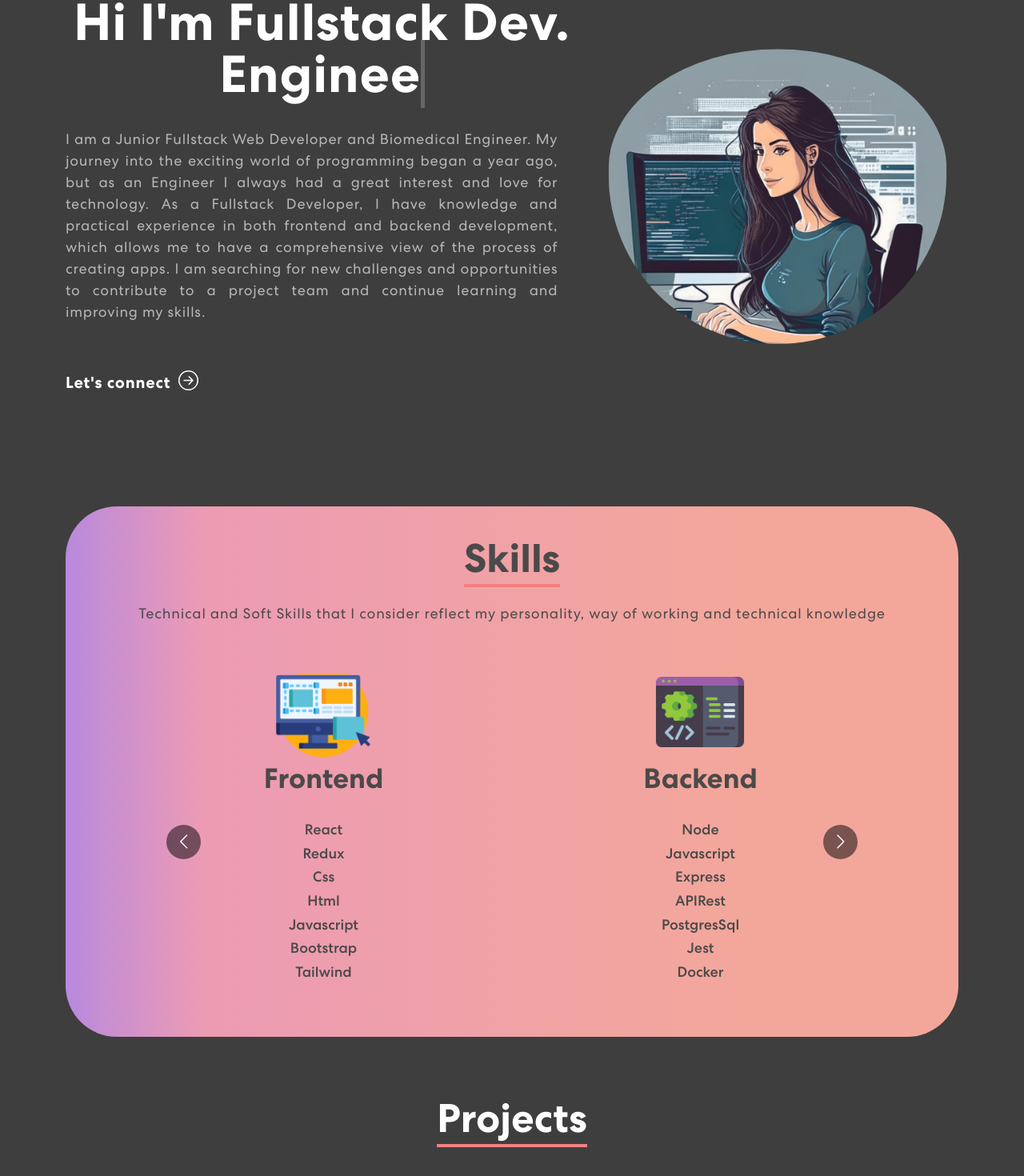
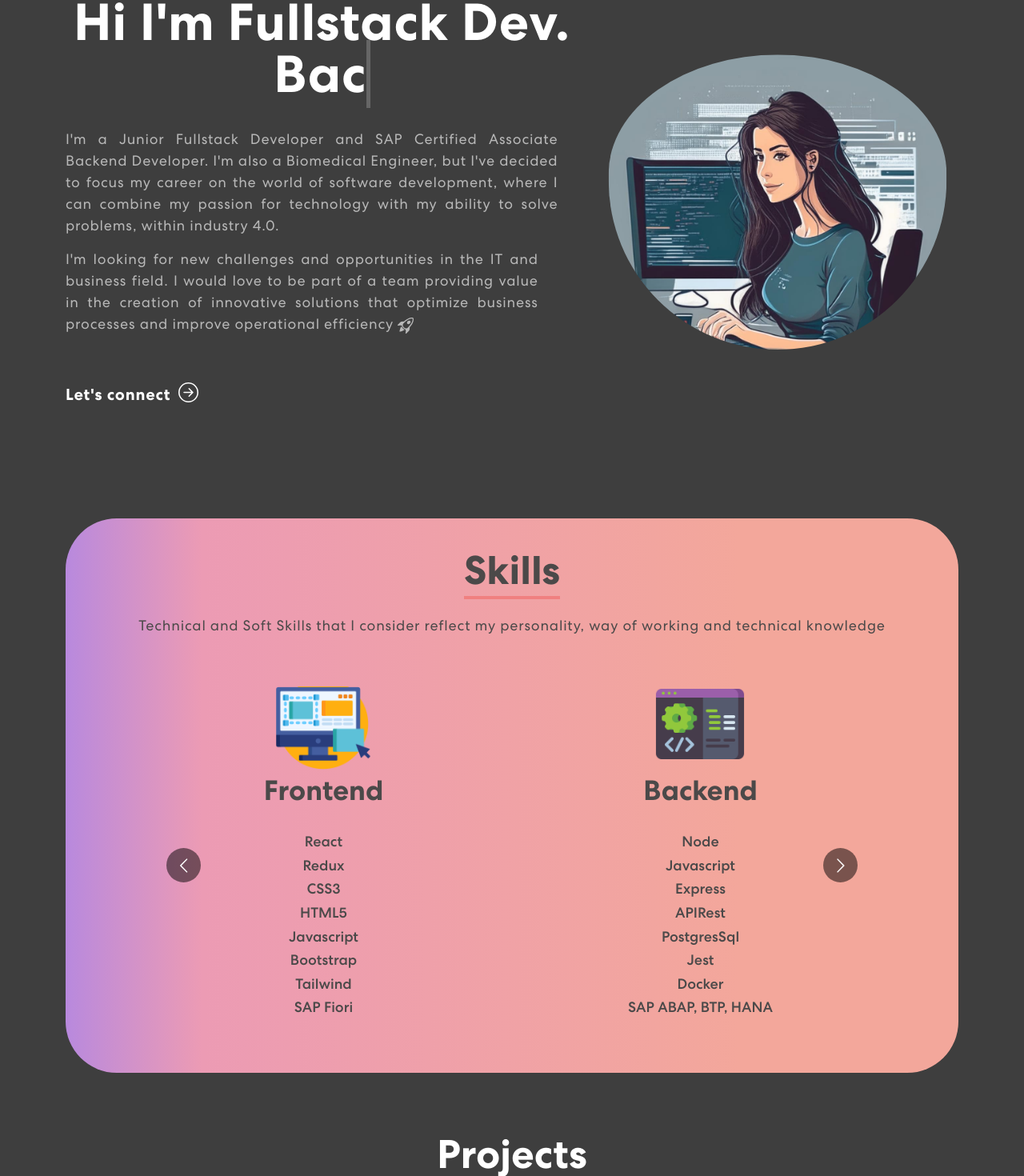
Before and after one commit to RocioAlday/Portfolio-App, a React (Create React App) app in the folder client/: page / in a window 1280 px wide. Shown: the part 284-1754 px from the top of the page at 80% size. Built offline with nearby package versions, Linux system fonts and the light colour scheme.

Commit message:
new-skills-abap-added

```diff
--- a/client/src/components/Banner/Banner.jsx
+++ b/client/src/components/Banner/Banner.jsx
@@ -3,14 +3,15 @@ import {Container, Row, Col} from 'react-bootstrap';
 import { ArrowRightCircle } from 'react-bootstrap-icons';
 import headerImg from '../../Images/woman1.jpg';
 import './banner.css';
+import { BsRocketTakeoff } from "react-icons/bs";
 
 export const Banner= ()=> {
     const [loopNum, setLoopNum]= useState(0);
     const [isDeleting, setisDeleting]= useState(false);
-    const toRotate= ['Engineer', 'Backend', 'Frontend', 'Freelancer', ];
+    const toRotate= ['Engineer', 'Backend', 'Frontend', 'SAP Certified Associate', ];
     const [text, setText]= useState('');
     const period= 2000;
-    const [delta, setDelta]= useState(500 - Math.random() *100);
+    const [delta, setDelta]= useState(100 - Math.random() *100);
 
     useEffect(()=> {
         let ticker= setInterval(()=>{
@@ -48,9 +49,9 @@ export const Banner= ()=> {
                     <Col xs={12} md={6} xl={7} >
                         <span className="tagline">Welcome to my Portfolio</span>
                         <h1>{`Hi I'm Fullstack Dev. ` }<br/><span className="wrap">{text}</span></h1>
-                        <p>I am a Junior Fullstack Web Developer and Biomedical Engineer. My journey into the exciting world of programming began a year ago, but as an Engineer I always had a great interest and love for technology.
-                            As a Fullstack Developer, I have knowledge and practical experience in both frontend and backend development, which allows me to have a comprehensive view of the process of creating apps.
-                            I am searching for new challenges and opportunities to contribute to a project team and continue learning and improving my skills.
+                        <p>I'm a Junior Fullstack Developer and SAP Certified Associate Backend Developer. I'm also a Biomedical Engineer, but I've decided to focus my career on the
+                            world of software development, where I can combine my passion for technology with my ability to solve problems, within industry 4.0.
+                            <p>I'm looking for new challenges and opportunities in the IT and business field. I would love to be part of a team providing value in the creation of innovative solutions that optimize business processes and improve operational efficiency <BsRocketTakeoff size={20} /></p>
                         </p>
                         <a href="#connect" className="link-connect"><button className="bg-transparent border-0" onClick={()=> console.log('connect')}>Let's connect <ArrowRightCircle size= {25} /></button></a>
                     </Col>
--- a/client/src/components/Skills/Skills.jsx
+++ b/client/src/components/Skills/Skills.jsx
@@ -48,11 +48,12 @@ export const Skills= ()=>{
                                 <div className="list-items">
                                     <h6>React </h6>
                                     <h6>Redux </h6>
-                                    <h6>Css </h6>
-                                    <h6>Html </h6>
+                                    <h6>CSS3 </h6>
+                                    <h6>HTML5 </h6>
                                     <h6>Javascript </h6>
                                     <h6>Bootstrap</h6>
                                     <h6>Tailwind </h6>
+                                    <h6>SAP Fiori </h6>
                                 </div>
                                 </div>
                               </div>
@@ -69,6 +70,7 @@ export const Skills= ()=>{
                                     <h6>PostgresSql </h6>
                                     <h6>Jest </h6>
                                     <h6>Docker </h6>
+                                    <h6>SAP ABAP, BTP, HANA </h6>
                                 </div>
                                 </div>
                               </div>
```
